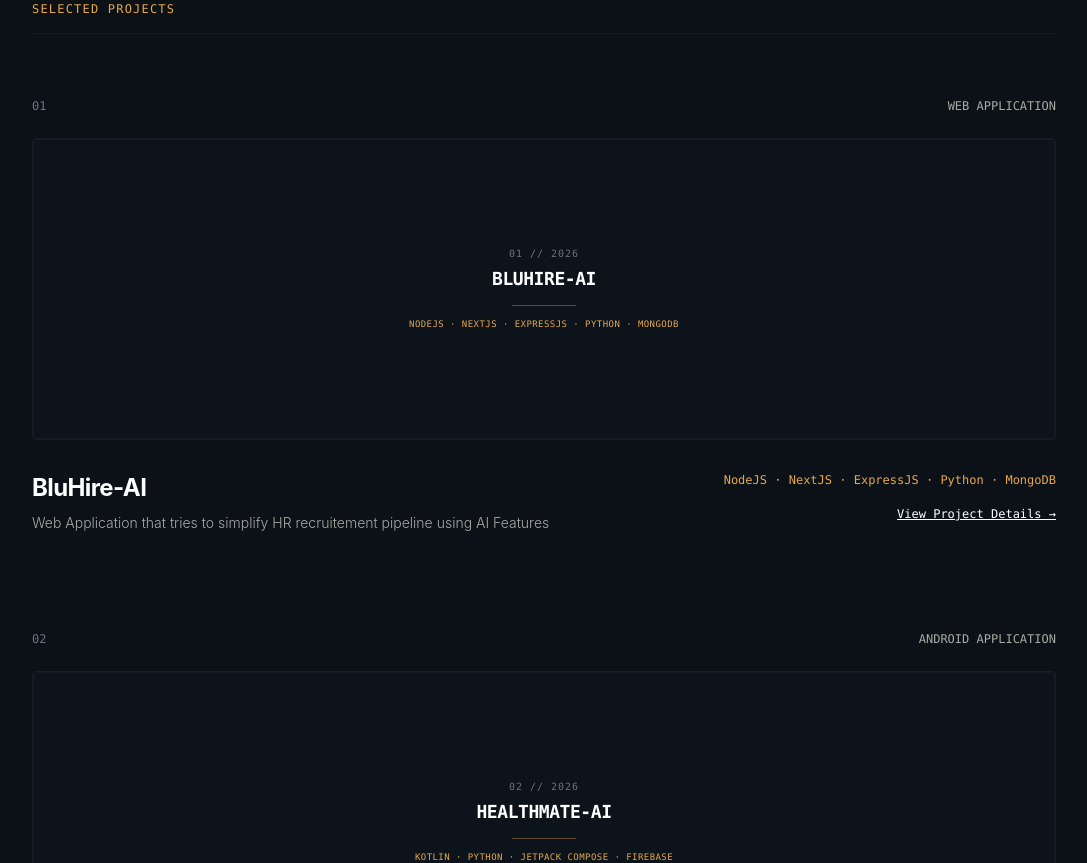
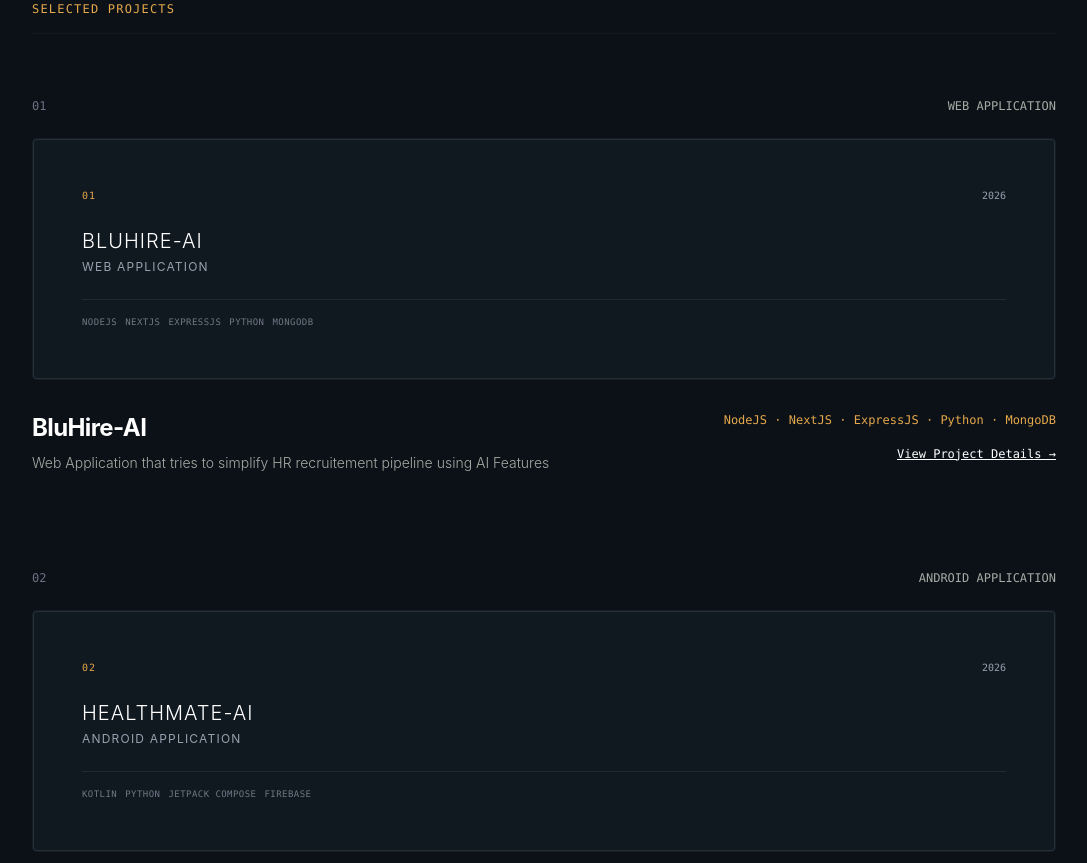
Before and after one commit to thedhanush0905/repofolio-portfolio, a Next.js app: page / in a window 1280 px wide. Shown: the part 740-1603 px from the top of the page, without its empty margins (96-1183 px from the left). Built offline with nearby package versions, Linux system fonts and the light colour scheme.

Commit message:
Update src/components/portfolio-template.tsx

```diff
--- a/src/components/portfolio-template.tsx
+++ b/src/components/portfolio-template.tsx
@@ -156,11 +156,24 @@ export default function DeveloperTemplate({ data }: DeveloperTemplateProps) {
                         className="w-full object-cover max-h-[460px] transition-transform duration-500 hover:scale-[1.01]"
                       />
                     ) : (
-                      <div className="w-full min-h-[300px] border border-[#2b3b4d]/20 bg-[#101820]/40 flex flex-col justify-center items-center p-8 text-center font-mono">
-                        <span className="text-[10px] text-gray-500 uppercase tracking-widest mb-1">0{idx + 1} // {proj.year || "2026"}</span>
-                        <h4 className="text-lg font-bold text-white uppercase tracking-tight">{proj.title}</h4>
-                        <div className="w-16 h-[1px] bg-[#E5A84B]/40 my-3" />
-                        <span className="text-[9px] text-[#E5A84B] tracking-wider">{proj.tech.join(" · ").toUpperCase()}</span>
+                      <div className="w-full p-8 md:p-12 border border-white/10 rounded-sm flex flex-col justify-between min-h-[220px] select-none bg-[#101820] text-gray-400">
+                        <div className="flex justify-between items-start">
+                          <span className="text-[10px] font-mono tracking-widest uppercase text-[#E5A84B]">0{idx + 1}</span>
+                          {proj.year && <span className="text-[10px] font-mono">{proj.year}</span>}
+                        </div>
+                        <div className="my-6">
+                          <h4 className="text-xl font-light uppercase tracking-wider text-white">{proj.title}</h4>
+                          <span className="text-xs uppercase tracking-widest block mt-1">
+                            {proj.category || "Case Study"}
+                          </span>
+                        </div>
+                        <div className="flex flex-wrap gap-2 pt-4 border-t border-white/10 opacity-70">
+                          {proj.tech && proj.tech.map((t: string, i: number) => (
+                            <span key={i} className="text-[9px] font-mono uppercase tracking-wider">
+                              {t}
+                            </span>
+                          ))}
+                        </div>
                       </div>
                     )}
                   </div>
```
